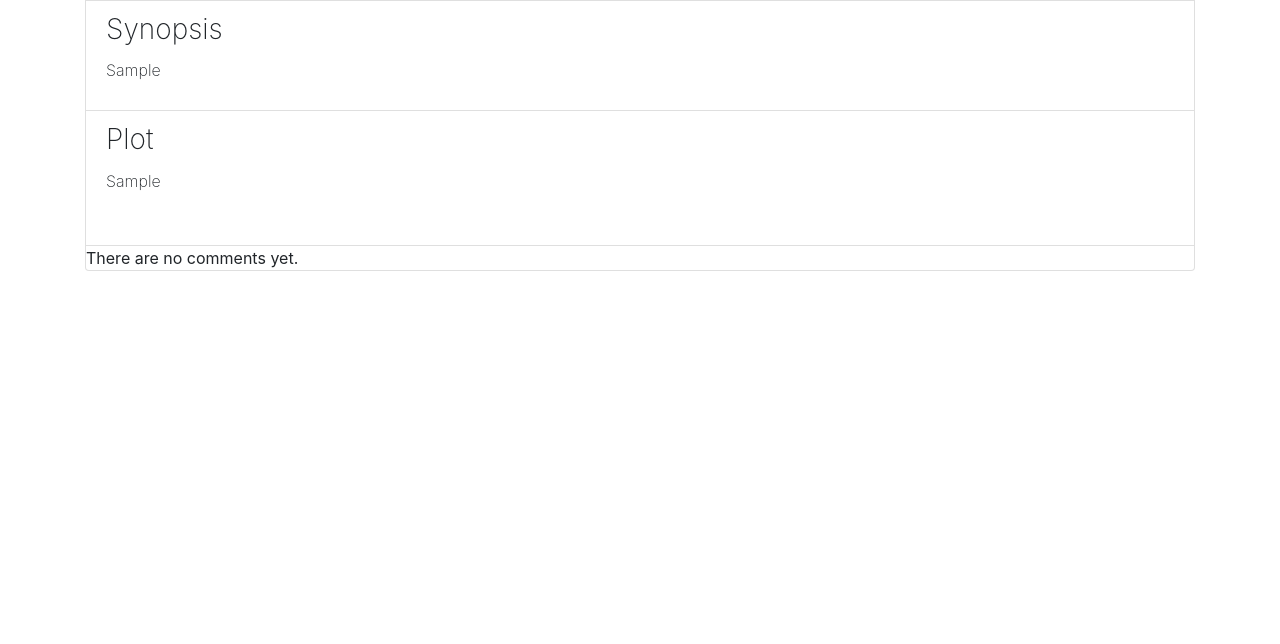
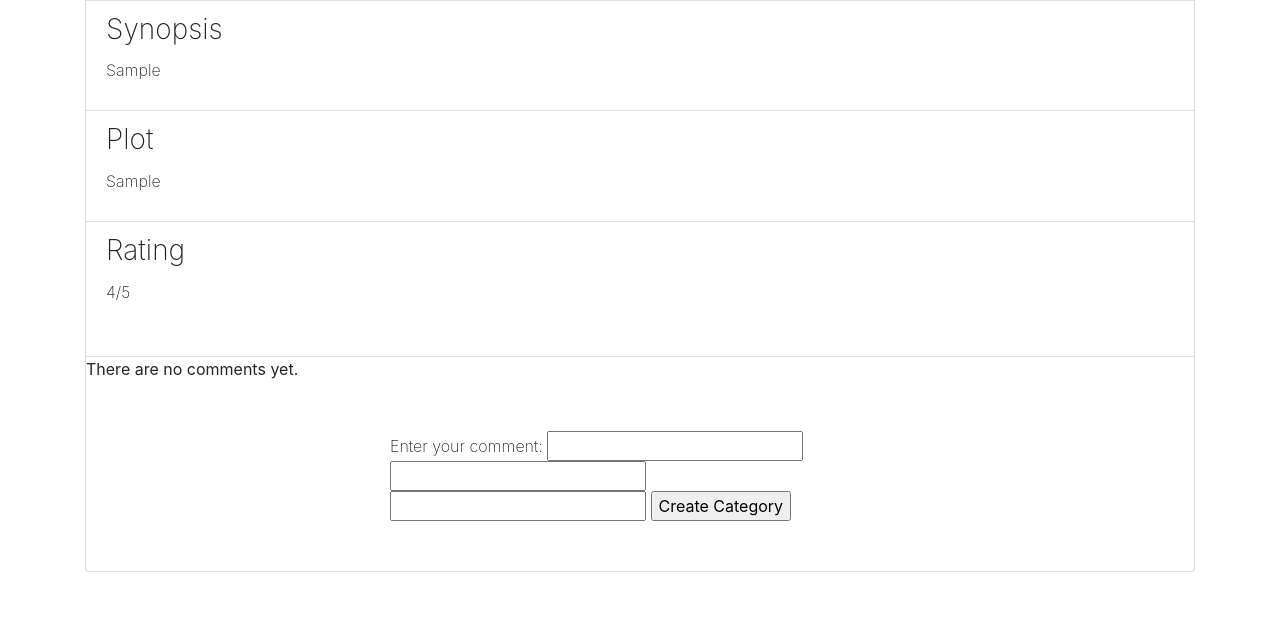
Before and after one commit to M5xThully/CS480_ComicWebsiteProject, a Django app: page /comic/1/ in a window 1280 px wide. Shown: the part 1885-2529 px from the top of the page. Before the commit the page ends 2156 px from the top, so only its background shows below. Run offline with Django 3.2, Linux system fonts and the light colour scheme; tables that the repository leaves empty hold one stand-in row (values such as "Sample post"); grey boxes marked "Sample" are stand-in pictures; some libraries are stand-ins or nearby versions.

Commit message:
Started comments form, not currently functional

```diff
--- a/comicsite/forms.py
+++ b/comicsite/forms.py
@@ -3,6 +3,7 @@ from django.forms import ModelForm
 from comicsite.models import Account
 from django.contrib.auth.models import User
 from comicsite.models import UserProfile
+from comicsite.models import Comment
 
 class AccountForm(ModelForm):
 
@@ -54,3 +55,16 @@ class UserProfileForm(forms.ModelForm):
             class Meta:
                 model = UserProfile
                 fields = ('userid', 'usercity', 'followingid', 'profpic')
+
+
+class CommentForm(forms.ModelForm):
+#        def __init__(self, inComicid):
+#                self.comicid = inComicid
+
+        comicid = forms.IntegerField();
+        userid = forms.IntegerField()
+        text = forms.CharField(max_length=128, help_text="Enter your comment: ")
+
+        class Meta:
+                model = Comment
+                fields = ('text',)
--- a/comicsite/models.py
+++ b/comicsite/models.py
@@ -95,7 +95,7 @@ class Comment(models.Model):
     # the actual comment itself
     text = models.TextField(blank=False)
     # the date of the comment
-    date = models.DateTimeField(null=False)
+    date = models.DateTimeField(auto_now=True, null=False)
 
     class Meta:
         managed = False
--- a/comicsite/views.py
+++ b/comicsite/views.py
@@ -3,6 +3,7 @@ from django.shortcuts import render, redirect
 from django import forms
 from comicsite.models import Comic
 from comicsite.models import Account
+from comicsite.forms import CommentForm
 
 def home(request):
     return render(request, 'frontpage.html')
@@ -62,6 +63,10 @@ def user(request):
 
 def comic(request, pageid):
 
+    # the comment form
+    commentform = CommentForm()
+
+    # picking the comic whose id is equal to the pageid
     comic = Comic.objects.filter(comicid=pageid)[0]
 
     context_dict = {'title': comic.comictitle,
@@ -75,7 +80,10 @@ def comic(request, pageid):
                     'rating': comic.comicrating,
                     'synopsis': comic.comicsynopsis,
                     'plot': comic.comicplot,
-		    'cover': comic.comiccover}
+                    'cover': comic.comiccover,
+                    'rating': comic.comicrating,
+                    'commentform': commentform}
+
     return render(request, 'comicpage.html', context_dict)
 
 
--- a/templates/comicpage.html
+++ b/templates/comicpage.html
@@ -56,6 +56,7 @@
             <li class="list-group-item"><h3>Ratings</h3><p>{{ rating }}</p></li>
             <li class="list-group-item"><h3>Synopsis</h3><p>{{ synopsis }}</p></li>
             <li class="list-group-item"><h3>Plot</h3><p>{{ plot }}</p>
+            <li class="list-group-item"><h3>Rating</h3><p>{{ rating }}/5</p>
               <br>
             </li>
           </ul>
@@ -72,6 +73,17 @@
               <strong> There are no comments yet. </strong>
             {% endif %}
           </div>
+          <div>
+            <form id="comment_form" method="post" action="/comic">
+                {% csrf_token %}
+                {% for field in commentform.visible_fields %}
+                  {{ field.errors }}
+                  {{ field.help_text }}
+                  {{ field }}
+                {% endfor %}
+                <input type="submit" name="submit" value="Create Category" />
+            </form>
+          </div>
         </div>
       </div>
     </div>
```
